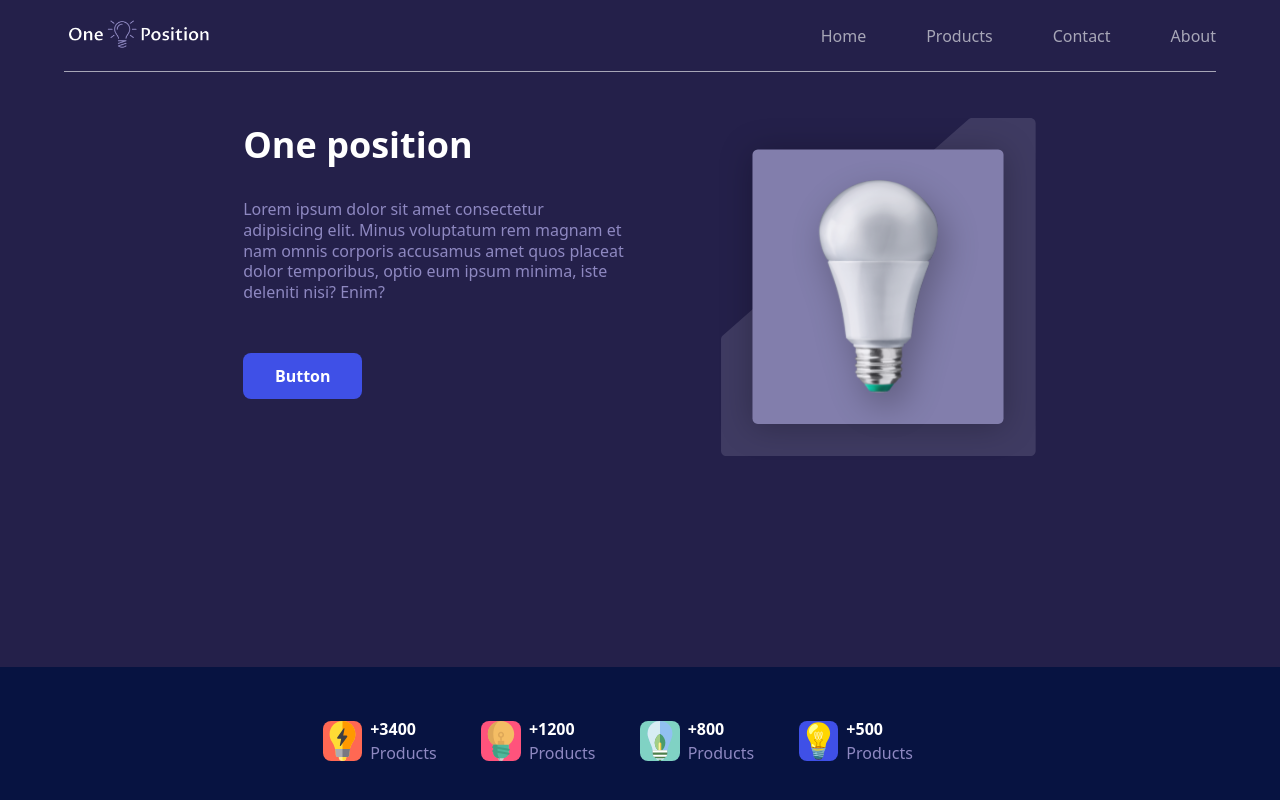
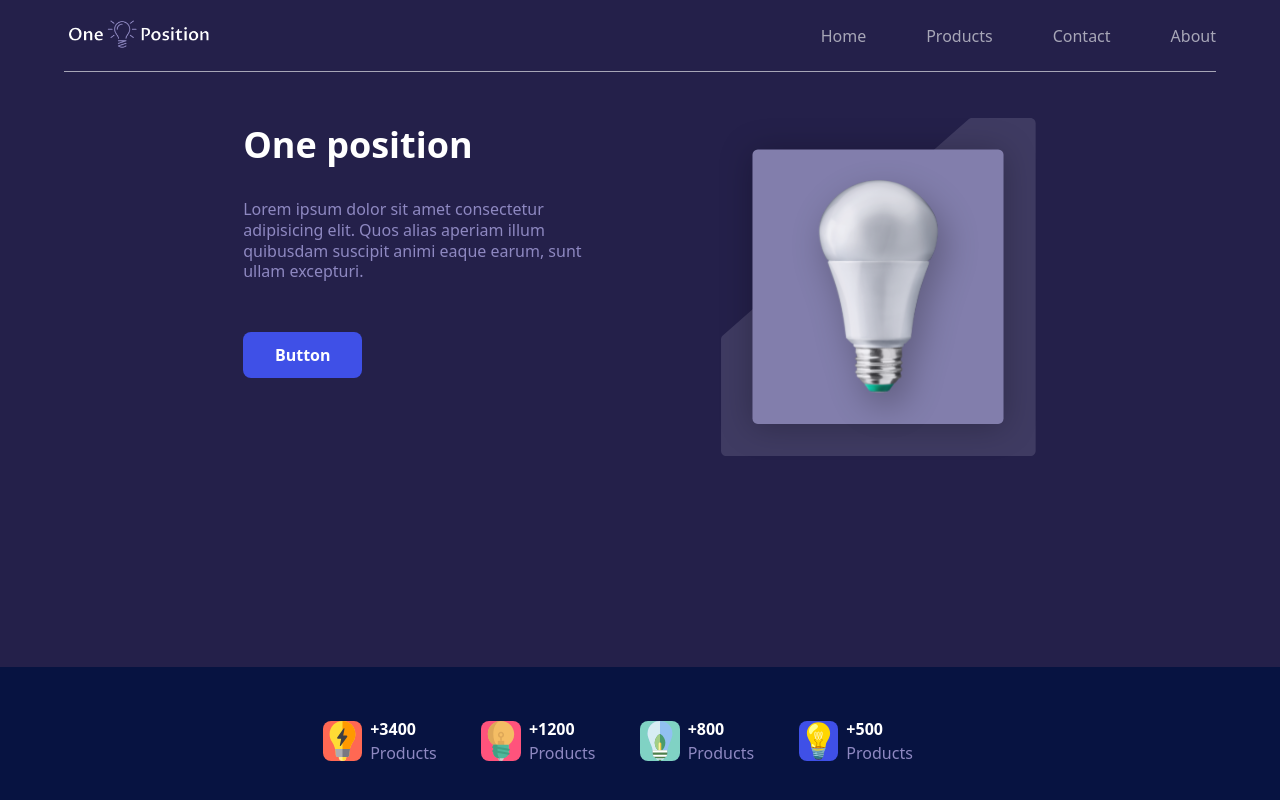
Before and after one commit to thealiyarov/Company_Web_site, a React (Create React App) app: page / in a window 1280 px wide. Shown: the top 800 px of the page. Built offline with nearby package versions, Linux system fonts and the light colour scheme; no server answers.

Commit message:
new branch created

```diff
--- a/src/Component/Maintop/Maintop.js
+++ b/src/Component/Maintop/Maintop.js
@@ -1,22 +1,26 @@
 import React from "react";
-import './Maintop.css'
-import ideaimage from '../../Assets/idea.svg'
+import "./Maintop.css";
+import ideaimage from "../../Assets/idea.svg";
 
 function Maintop() {
   return (
     <div className="maintop pt-[46px] flex w-[100%]  h-[595px] bg-[#24204A]">
       <div className="maintop-main w-[62%]  flex justify-between mx-auto">
         <div className="maintop-left main w-[60%] h-[393px]">
-          <p className="maintop-left topPosition w-[100%] text-[36px] text-white font-bold">One position</p>
+          <p className="maintop-left topPosition w-[100%] text-[36px] text-white font-bold">
+            One position
+          </p>
           <p className="maintop-left bottomPosition w-[80%] text-[#8E88C1] mt-[27px] text-[16px] leading-[130%]">
-            Lorem ipsum dolor sit amet consectetur adipisicing elit. Minus
-            voluptatum rem magnam et nam omnis corporis accusamus amet quos
-            placeat dolor temporibus, optio eum ipsum minima, iste deleniti
-            nisi? Enim?
+            Lorem ipsum dolor sit amet consectetur adipisicing elit. Quos alias
+            aperiam illum quibusdam suscipit animi eaque earum, sunt ullam
+            excepturi.
           </p>
-          <button className="maintop-left hover:opacity-90 button w-[25%] h-[46px] font-bold bg-[#3F50E7] text-white rounded-[8px] mt-[50px] ">Button</button>
+          <button className="maintop-left hover:opacity-90 button w-[25%] h-[46px] font-bold bg-[#3F50E7] text-white rounded-[8px] mt-[50px] ">
+            Button
+          </button>
         </div>
-        <div className="maintop-right image w-[40%] h-auto"><img src={ideaimage} alt="Ideaimage" />
+        <div className="maintop-right image w-[40%] h-auto">
+          <img src={ideaimage} alt="Ideaimage" />
         </div>
       </div>
     </div>
```
